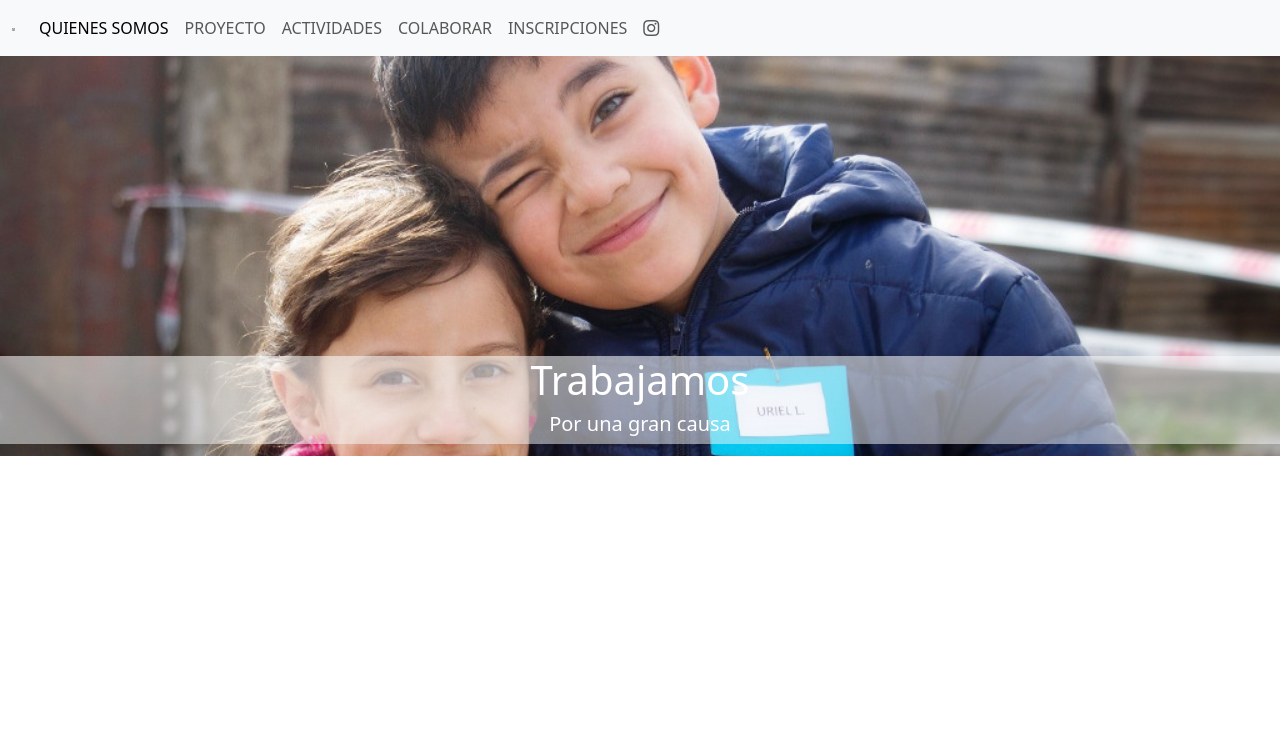
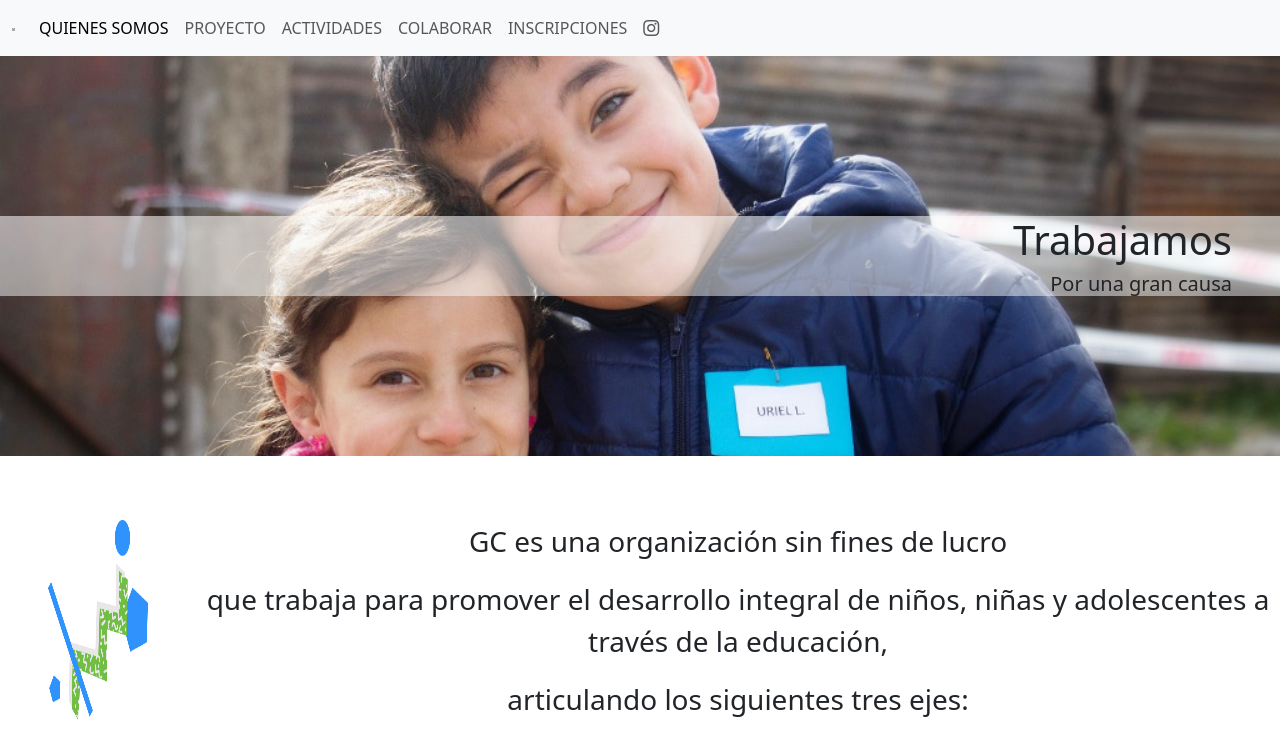
Before and after one commit to andresm9/EducacionIT_ProyectoIntegrador1, a website built with Parcel: page src/index.html in a window 1280 px wide. Built offline with nearby package versions, Linux system fonts and the light colour scheme; placeholder pictures from the web are drawn by us.

Commit message:
agregar parrafos y estilos

```diff
--- a/src/index.html
+++ b/src/index.html
@@ -51,14 +51,25 @@
     <section>
       <div class="row">
         <div class="col-12">
-          <div class="bg-main">
-            <div class= "animate__animated animate__fadeIn animate__delay-1s w-100 bg-opacity-50 bg-light bg-gradient text-white position-absolute top-50 start-50 translate-middle">
-              <h1 class="text-center">Trabajamos</h1>
-              <h5 class="text-center">Por una gran causa</h5>
+          <div class="bg-main position-relative">
+            <div class="w-100 position-absolute top-50 end-0 translate-middle-y animate__animated animate__fadeIn animate__delay-1s">
+              <div class="text-end bg-opacity-50 bg-light text-dark bg-gradient">
+                <h1 class="my-2 mx-5">Trabajamos</h1>
+                <h5 class="my-2 mx-5">Por una gran causa</h5>
+              </div>
             </div>
           </div>
         </div>
       </div>
+      <div class="d-flex my-5">
+        <img src="img/gc.png" height="100" width="100" alt="Logo" class="img-fluid mx-5 my-3">
+        <div>
+          <p class="fs-3 text-center my-3">GC es una organización sin fines de lucro</p>
+          <p class="fs-3 text-center my-3">que trabaja para promover el desarrollo integral de niños, niñas y adolescentes a través de la educación, </p>
+          <p class="fs-3 text-center my-3">articulando los siguientes tres ejes:</p>
+        </div>
+        </p>
+      </div>
     </section>
   </body>
 </html>
```
Also changed, not shown: src/img/gc.png (added), 2 other files.
